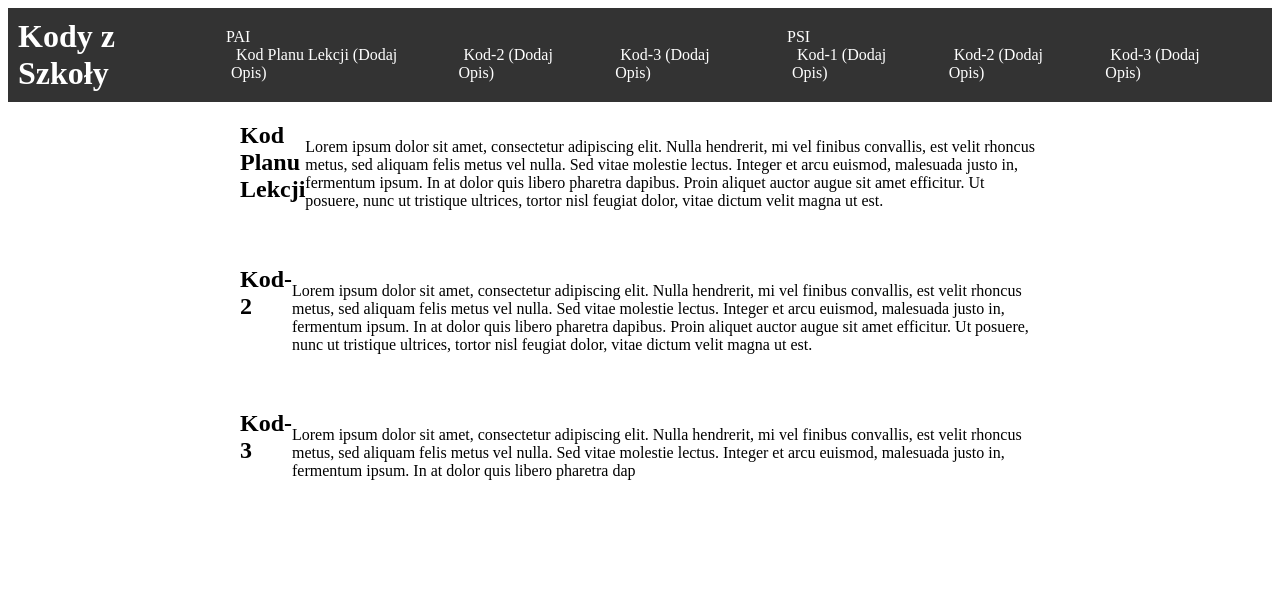
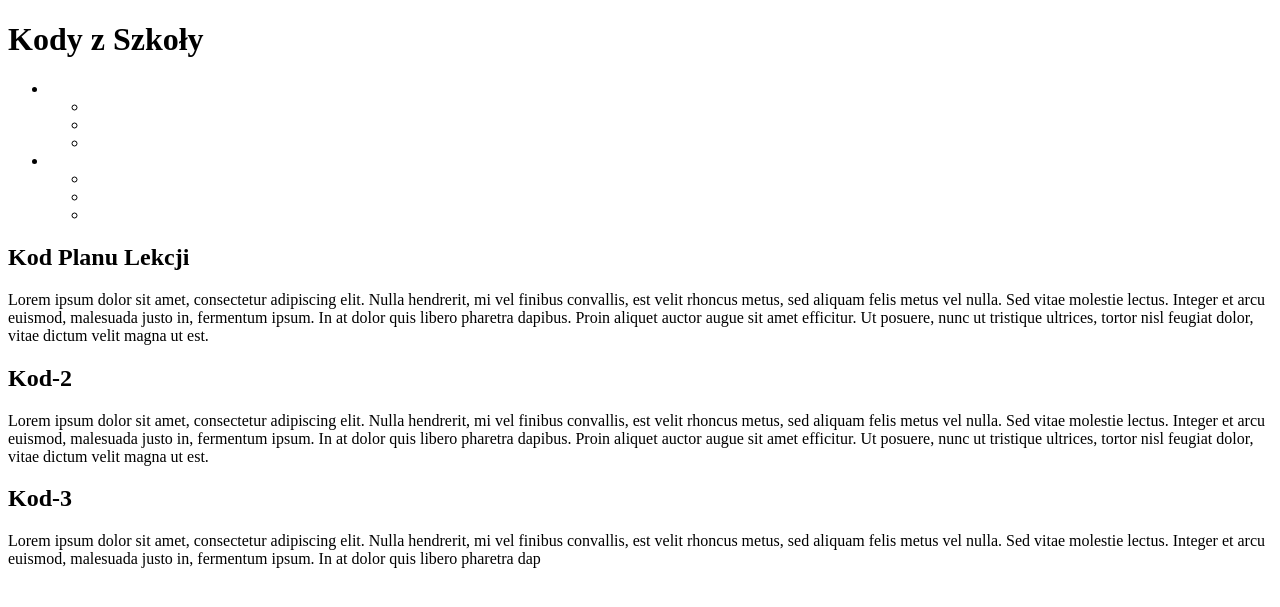
Before and after one commit to KacperTkaczyk/Portfolio, a PHP site: page /kod-szkola.html in a window 1280 px wide. Shown: the top 607 px of the page. Run offline with PHP 8.4, Linux system fonts and the light colour scheme.

Commit message:
Update kod-szkola.css

```diff
--- a/kod-szkola.css
+++ b/kod-szkola.css
@@ -1,75 +1,5 @@
-/* Stylizacja menu nawigacyjnego */
-header {
-  background-color: #333;
-  color: #fff;
-  padding: 10px;
-  display: flex;
-  justify-content: space-between;
-  align-items: center;
-}
-
-h1 {
-  margin: 0;
-}
-
-ul {
-  list-style: none;
-  margin: 0;
-  padding: 0;
-  display: flex;
-}
-
-li {
-  margin: 0 10px;
-}
-
 a {
   color: #fff;
   text-decoration: none;
   padding: 5px;
 }
-
-a:hover {
-  background-color: #fff;
-  color: #333;
-}
-
-/* Stylizacja sekcji */
-section {
-  max-width: 800px;
-  margin: 0 auto;
-  padding: 20px;
-  display: flex;
-  justify-content: center;
-}
-
-section h2 {
-  margin-top: 0;
-}
-
-section ul {
-  display: flex;
-  flex-wrap: wrap;
-  gap: 20px;
-  justify-content: center;
-}
-
-section li {
-  flex-basis: calc(33.33% - 10px);
-  background-color: #f1f1f1;
-  border-radius: 5px;
-  overflow: hidden;
-}
-
-section a {
-  display: block;
-  padding: 10px;
-  text-align: center;
-  color: #333;
-  text-decoration: none;
-}
-
-section a:hover {
-  background-color: #333;
-  color: #fff;
-}
```
